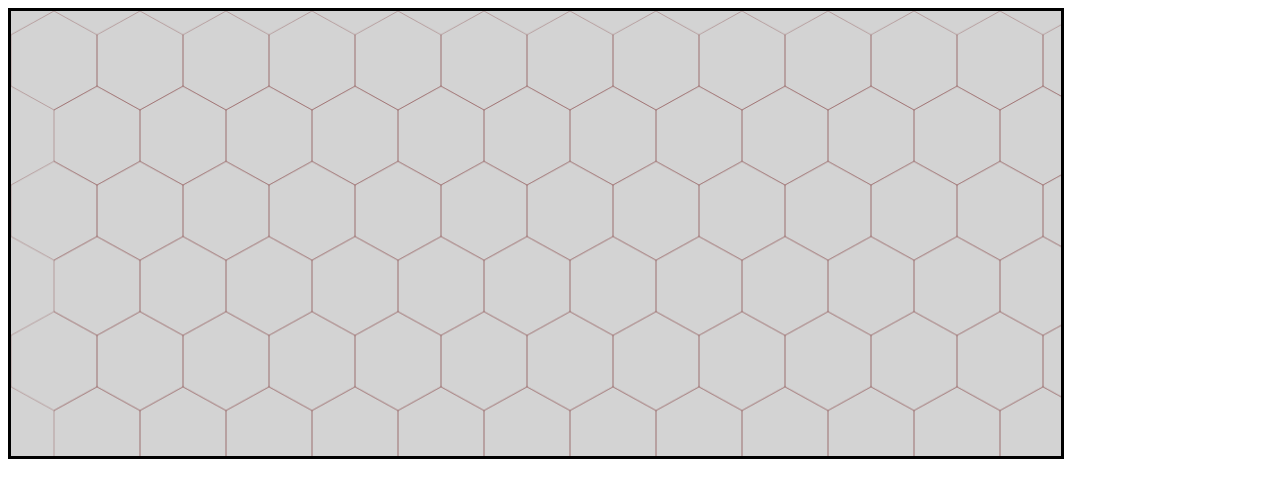
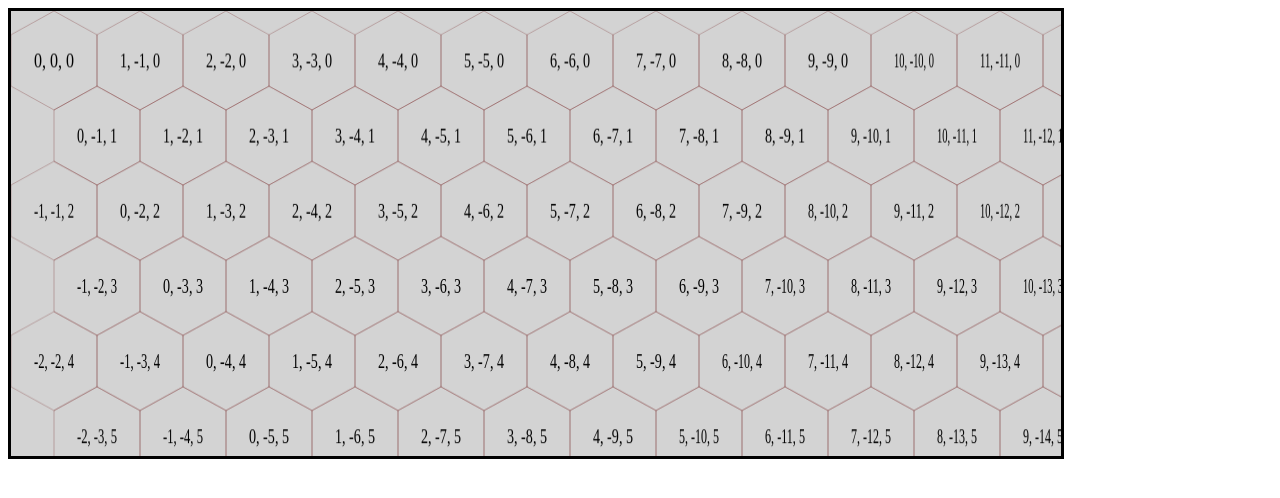
Before and after one commit to fedor-rusak/projectorio, a plain HTML site: page cube_coordinates.html in a window 1280 px wide. Drawn offline with Linux system fonts and the light colour scheme.

Commit message:
coordinates based on cube idea

```diff
--- a/cube_coordinates.html
+++ b/cube_coordinates.html
@@ -62,19 +62,37 @@
 			window.onload = () => {
 				const canvas = document.querySelector('#canvas');
 				const ctx = canvas.getContext('2d');
-				const setBackground = (step, side, radius, backgroundColor, gridColor) => {
+				const setBackground = (step, side, radius, backgroundColor, gridColor, textWidth) => {
 					const WIDTH = canvas.width;
 					const HEIGHT = canvas.height;
 					ctx.fillStyle = backgroundColor;
 					ctx.fillRect(0, 0, WIDTH, HEIGHT);
 					ctx.strokeStyle = gridColor;
 
+
+
 					for (let i = 0; i <= WIDTH/STEP/2; i++) {
+						let q = i,
+							s = -i,
+							r = 0;
 						for (let j = 0; j <= HEIGHT/STEP/2; j++) {
+							r = j;
+							if (j === 0) {
+								//nothing
+							}
+							else if (j % 2 === 0) {
+								q-=1;
+							}
+							else {
+								s-=1;
+							}
 							let x = i * 2 * step + (j % 2)*step + step;
 							let y = j * (radius+side/2) + radius;
 
 							renderHex(ctx, x, y, radius, side, step);
+							ctx.font = "20px serif";
+							ctx.fillStyle = "#000000";
+							ctx.fillText(q+", "+s+", "+r, x-textWidth/2, y+7, textWidth);
 						}
 					}
 				}
@@ -86,13 +104,14 @@
 				const state = {
 					step: STEP,
 					side: SIDE,
+					textWidth: 40,
 					radius: RADIUS,
 					backgroundColor: 'lightgrey',
 					gridColor: 'rgba(100,0,0,0.25)'
 				};
 
 
-				setBackground(state.step, state.side, state.radius, state.backgroundColor, state.gridColor);
+				setBackground(state.step, state.side, state.radius, state.backgroundColor, state.gridColor, state.textWidth);
 
 				//this madness is all about getting closest hex centers
 				//inputs are in weird column rows that is more like X,Y
@@ -175,7 +194,7 @@
 						let delta = Date.now() - lastTime;
 						//there is no need to check too often, we have 60hz screens most of the time
 						if (delta > 13) {
-							setBackground(state.step, state.side, state.radius, state.backgroundColor, state.gridColor);
+							setBackground(state.step, state.side, state.radius, state.backgroundColor, state.gridColor, state.textWidth);
 							let x = e.clientX - canvas.offsetLeft-5;
 							let y = e.clientY - canvas.offsetTop-5;
 							let chosenCenter = project(x, y, state.side, state.radius, state.step);
```
